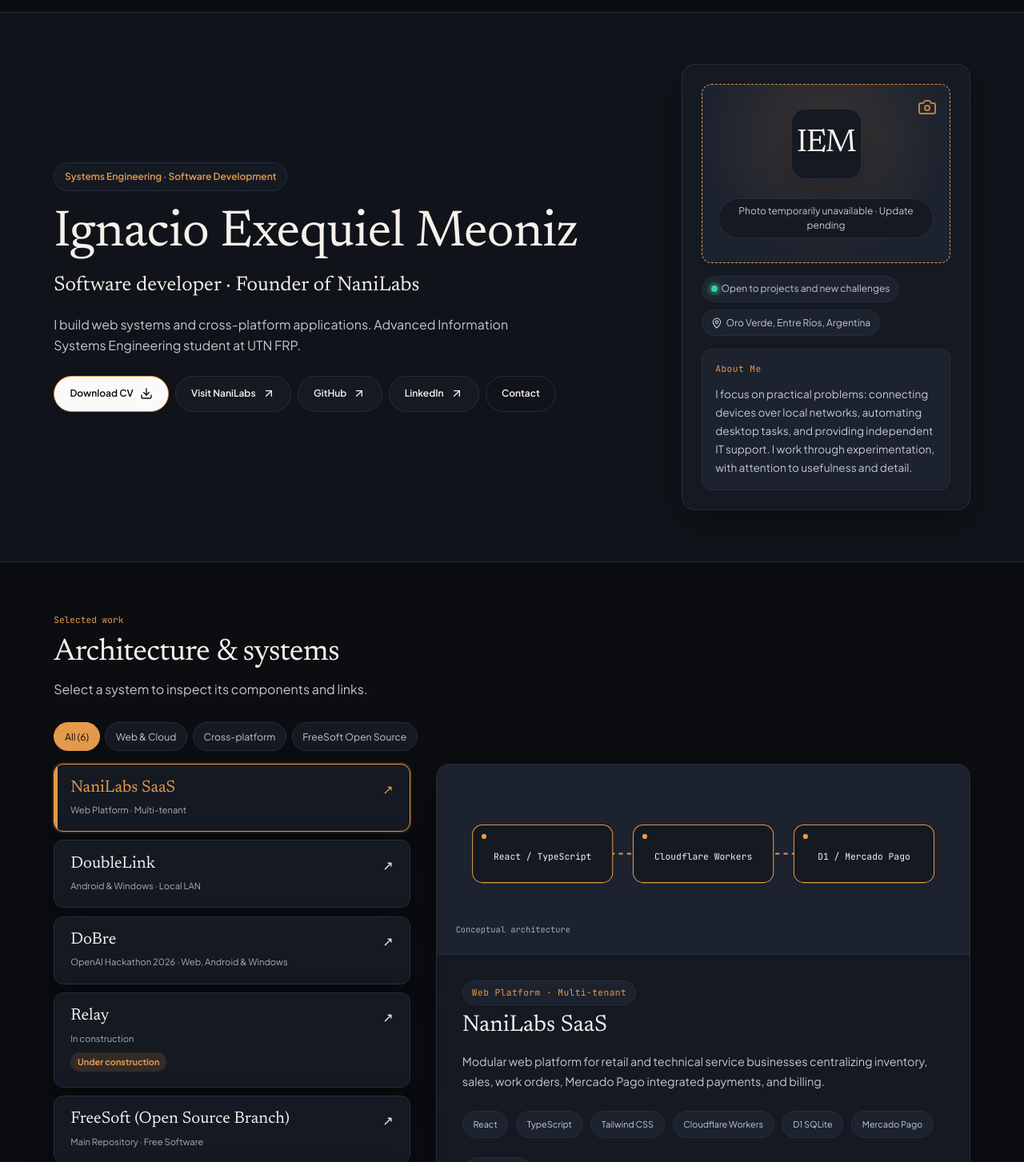
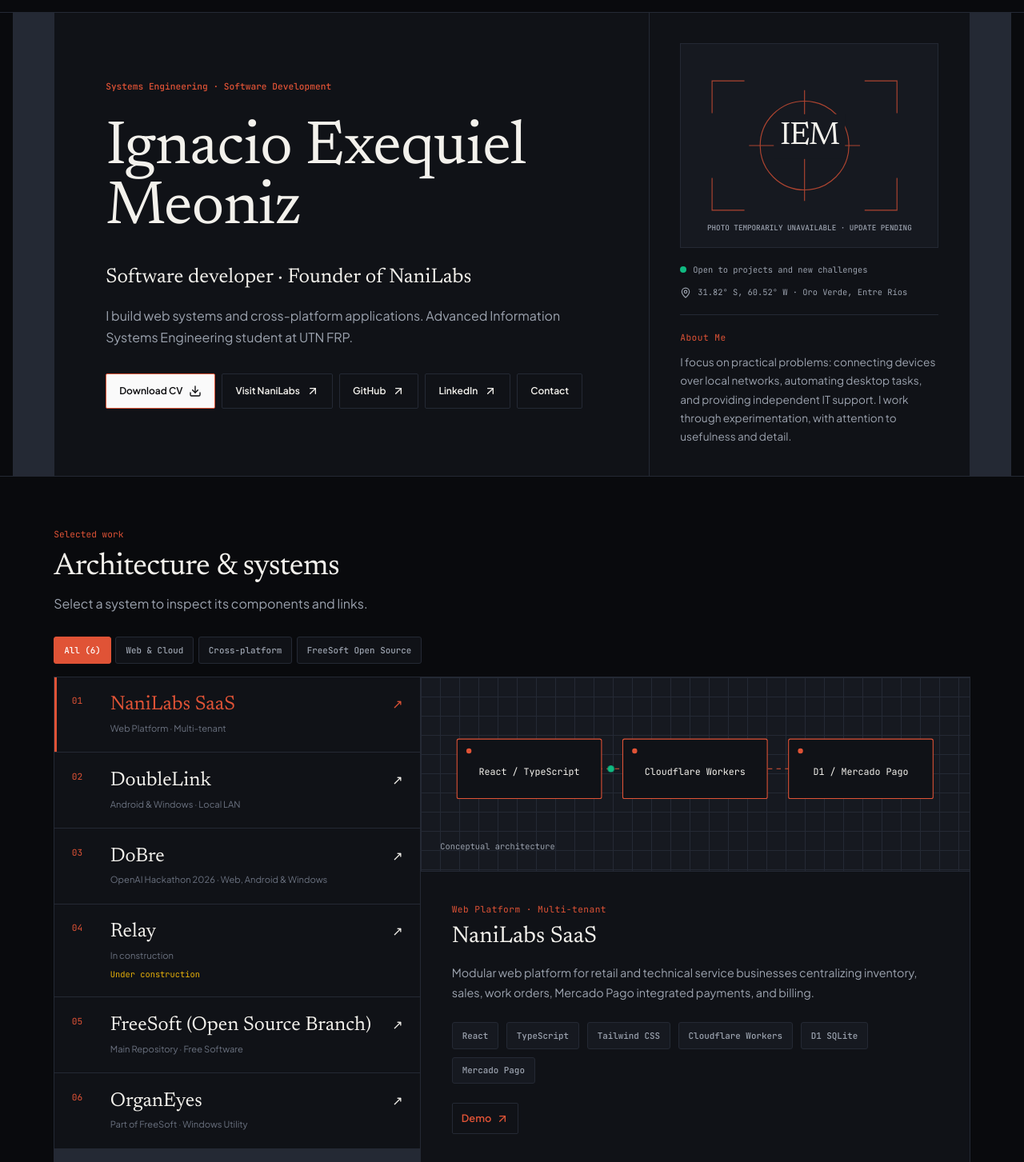
Before and after one commit to NaniLabs/personal-website, a React (Vite) app: page / in a window 1280 px wide. Shown: the part 57-1510 px from the top of the page at 80% size. Built offline with nearby package versions, Linux system fonts and the light colour scheme.

Commit message:
feat(ui): editorial engineering monograph & technical blueprint redesign

```diff
--- a/src/components/sections/HeroSection.tsx
+++ b/src/components/sections/HeroSection.tsx
@@ -1,4 +1,4 @@
-import { Camera, MapPin } from 'lucide-react'
+import { MapPin } from 'lucide-react'
 import { ButtonLink } from '@/components/ui/ButtonLink'
 import type { PortfolioData } from '@/types/content'
 import { sectionIds } from '@/utils/content'
@@ -15,8 +15,8 @@ export function HeroSection({ portfolio }: { portfolio: PortfolioData }) {
         <div className="hero-actions">{hero.actions.map(action => <ButtonLink key={action.label} href={action.url} label={action.label} variant={action.variant} external={action.external} download={action.download} />)}</div>
       </div>
       <aside className="profile-dossier">
-        <div className="profile-placeholder"><Camera className="profile-camera" size={24} aria-hidden="true" /><span className="profile-monogram" aria-hidden="true">IEM</span><span className="profile-placeholder-status">{portfolio.locale === 'es' ? 'Sin foto temporalmente · Actualización pendiente' : 'Photo temporarily unavailable · Update pending'}</span></div>
-        <div className="profile-meta"><span className="availability"><span className="status-dot" aria-hidden="true" />{hero.availability}</span><span><MapPin size={14} aria-hidden="true" /> {hero.location}</span></div>
+        <div className="profile-placeholder"><svg className="profile-reticle" viewBox="0 0 240 180" aria-hidden="true"><path d="M20 55 V20 H55 M185 20 H220 V55 M220 125 V160 H185 M55 160 H20 V125 M120 30 V150 M60 90 H180"/><circle cx="120" cy="90" r="48"/><circle cx="120" cy="90" r="4"/></svg><span className="profile-monogram" aria-hidden="true">IEM</span><span className="profile-placeholder-status">{portfolio.locale === 'es' ? 'SIN FOTO TEMPORALMENTE · ACTUALIZACIÓN PENDIENTE' : 'PHOTO TEMPORARILY UNAVAILABLE · UPDATE PENDING'}</span></div>
+        <div className="profile-meta"><span className="availability"><span className="status-dot" aria-hidden="true" />{hero.availability}</span><span><MapPin size={14} aria-hidden="true" /> 31.82° S, 60.52° W · Oro Verde, Entre Ríos</span></div>
         <div className="profile-note"><p className="small-label">{about.title}</p>{about.body.map(paragraph => <p key={paragraph}>{paragraph}</p>)}</div>
       </aside>
     </div>
--- a/src/components/sections/ProjectsSection.tsx
+++ b/src/components/sections/ProjectsSection.tsx
@@ -22,8 +22,8 @@ export function ProjectsSection({ portfolio }: { portfolio: PortfolioData }) {
   return <section id={sectionIds.projects} className="editorial-section"><div className="section-shell">
     <SectionHeader eyebrow={en ? 'Selected work' : 'Obra seleccionada'} title={en ? 'Architecture & systems' : 'Arquitectura y sistemas'} description={en ? 'Select a system to inspect its components and links.' : 'Seleccioná un sistema para explorar sus componentes y enlaces.'} />
     <div className="filter-row" role="group" aria-label={en ? 'Filter projects' : 'Filtrar proyectos'}>{filters.map(([key, label]) => <button key={key} type="button" className="filter-pill" aria-pressed={filter === key} onClick={() => setFilter(key)}>{label}</button>)}</div>
-    <div className="works-layout"><div className="works-list">{visible.map(item => <button type="button" key={item.slug} aria-pressed={project?.slug === item.slug} className="work-row" onClick={() => setSelected(item.slug)}><span><strong>{item.name}</strong><small>{item.tag}</small>{item.slug === 'relay' && <span className="work-status">{en ? 'Under construction' : 'En construcción'}</span>}</span><span aria-hidden="true">↗</span></button>)}</div>
-      {project && <article ref={panel} key={project.slug} className="inspector" aria-live="polite"><div className="schematic"><svg viewBox="0 0 600 170" role="img" aria-label={en ? 'Simplified system schematic' : 'Esquema simplificado del sistema'}><path className="schematic-line" d="M160 85 H440" />{nodes.map((node, i) => <g key={node} transform={`translate(${20 + i * 195},50)`}><rect width="170" height="70" rx="12"/><circle cx="14" cy="14" r="3"/><text x="85" y="42" textAnchor="middle">{node}</text></g>)}</svg><span>{en ? 'Conceptual architecture' : 'Arquitectura conceptual'}</span></div><div className="inspector-content"><p className="small-label">{project.tag}</p><h3>{project.name}</h3><p>{project.description}</p><div className="tag-list">{project.technologies?.map(tech => <span className="project-tech-tag" key={tech}>{tech}</span>)}</div><div className="inspector-links">{project.demo && <a href={project.demo} target="_blank" rel="noreferrer">Demo <ArrowUpRight size={16}/></a>}{project.github && <a href={project.github} target="_blank" rel="noreferrer">GitHub <ArrowUpRight size={16}/></a>}{project.video && <a href={project.video} target="_blank" rel="noreferrer">Video <ArrowUpRight size={16}/></a>}{project.documentation && <a href={project.documentation} target="_blank" rel="noreferrer">Docs <ArrowUpRight size={16}/></a>}</div></div></article>}
+    <div className="works-layout"><div className="works-list">{visible.map(item => <button type="button" key={item.slug} aria-pressed={project?.slug === item.slug} className="work-row" onClick={() => setSelected(item.slug)}><span className="work-index">{String(items.indexOf(item) + 1).padStart(2, '0')}</span><span className="work-details"><strong>{item.name}</strong><small>{item.tag}</small>{item.slug === 'relay' && <span className="work-status">{en ? 'Under construction' : 'En construcción'}</span>}</span><span aria-hidden="true">↗</span></button>)}</div>
+      {project && <article ref={panel} key={project.slug} className="inspector" aria-live="polite"><div className="schematic"><svg viewBox="0 0 600 170" role="img" aria-label={en ? 'Simplified system schematic' : 'Esquema simplificado del sistema'}><path className="schematic-line" d="M160 85 H440" /><circle className="signal-pulse" cx="160" cy="85" r="4" />{nodes.map((node, i) => <g key={node} transform={`translate(${20 + i * 195},50)`}><rect width="170" height="70" rx="2"/><circle cx="14" cy="14" r="3"/><text x="85" y="42" textAnchor="middle">{node}</text></g>)}</svg><span>{en ? 'Conceptual architecture' : 'Arquitectura conceptual'}</span></div><div className="inspector-content"><p className="small-label">{project.tag}</p><h3>{project.name}</h3><p>{project.description}</p><div className="tag-list">{project.technologies?.map(tech => <span className="project-tech-tag" key={tech}>{tech}</span>)}</div><div className="inspector-links">{project.demo && <a href={project.demo} target="_blank" rel="noreferrer">Demo <ArrowUpRight size={16}/></a>}{project.github && <a href={project.github} target="_blank" rel="noreferrer">GitHub <ArrowUpRight size={16}/></a>}{project.video && <a href={project.video} target="_blank" rel="noreferrer">Video <ArrowUpRight size={16}/></a>}{project.documentation && <a href={project.documentation} target="_blank" rel="noreferrer">Docs <ArrowUpRight size={16}/></a>}</div></div></article>}
     </div>
   </div></section>
 }
--- a/src/index.css
+++ b/src/index.css
@@ -130,60 +130,71 @@ button:active, .btn-primary:active, .btn-secondary:active, .btn-ghost:active { t
 @media (min-width: 768px) { .skill-group { grid-template-columns: 13rem 1fr; } }
 @media (min-width: 1024px) { .contact-layout { grid-template-columns: .85fr 1.15fr; gap: 4rem; } .contact-form { border-top: 0; padding-top: 0; } }
 
-/* Elevated portfolio surfaces */
-:root, [data-theme="dark"] { --color-bg:#0b0d11; --color-bg-alt:#101319; --color-bg-elevated:#151922; --color-bg-card:#1c222e; --color-border:#262d3b; --color-text:#f5f1eb; --color-text-muted:#c4c7cd; --color-text-subtle:#a6adb8; --color-accent:#e59a4b; --color-accent-dim:#f0ad63; --color-status:#34d399; --surface-shadow:0 14px 38px #0004; }
-[data-theme="light"] { --color-bg:#f5f2eb; --color-bg-alt:#ece7dc; --color-bg-elevated:#fff; --color-bg-card:#f8f6f1; --color-border:#d8d0c1; --color-text:#231d18; --color-text-muted:#554d45; --color-text-subtle:#70655b; --color-accent:#b4532a; --color-accent-dim:#963e1b; --color-status:#15803d; --surface-shadow:0 12px 32px #53433214; }
-.hero-section, .trajectory { background:var(--color-bg-alt); }
-.skills-section { background:var(--color-bg-alt); }
-.hero-layout { align-items:center; gap:clamp(2rem, 5vw, 5rem); }
-.hero-eyebrow { display:inline-flex; width:fit-content; margin:0 0 1.25rem; padding:.5rem .8rem; border:1px solid var(--color-border); border-radius:999px; background:var(--color-bg-elevated); color:var(--color-accent); font-size:.75rem; font-weight:600; }
-.hero-copy h1 { font-size:clamp(2.8rem, 5vw, 4.7rem); line-height:1.05; }
-.btn-primary, .btn-secondary, .btn-ghost, .copy-button { border-radius:999px; padding:.8rem 1.2rem; }
-.profile-dossier { padding:1.5rem; background:var(--color-bg-elevated); border:1px solid var(--color-border); border-radius:16px; box-shadow:var(--surface-shadow); }
-.profile-placeholder { position:relative; min-height:14rem; align-items:center; justify-content:center; text-align:center; border:1px dashed var(--color-accent); border-radius:12px; background:radial-gradient(circle at 50% 30%, color-mix(in srgb, var(--color-accent) 16%, var(--color-bg-card)), var(--color-bg-card) 70%); }
-.profile-camera { position:absolute; top:1rem; right:1rem; color:var(--color-accent); opacity:.8; }
-.profile-monogram { display:grid; place-items:center; width:5.5rem; height:5.5rem; border:1px solid var(--color-border); border-radius:18px; background:var(--color-bg-elevated); box-shadow:var(--surface-shadow); }
-.profile-placeholder-status { padding:.4rem .7rem; border:1px solid var(--color-border); border-radius:999px; background:var(--color-bg-elevated); }
-.profile-meta { border:0; justify-content:flex-start; padding:1rem 0; }
-.profile-meta > span { padding:.4rem .65rem; border:1px solid var(--color-border); border-radius:999px; background:var(--color-bg-card); }
-.status-dot { width:.5rem; height:.5rem; border-radius:50%; background:var(--color-status); box-shadow:0 0 0 4px color-mix(in srgb, var(--color-status) 15%, transparent), 0 0 12px var(--color-status); }
-.profile-note { padding:1rem; border:1px solid var(--color-border); border-radius:12px; background:var(--color-bg-card); }
-.filter-pill, .tech-tag, .project-tech-tag { border-radius:999px; padding:.5rem .8rem; }
+/* Editorial engineering sheet */
+:root, [data-theme="dark"] { color-scheme:dark; --color-bg:#090a0d; --color-bg-alt:#090a0d; --color-bg-elevated:#101217; --color-bg-card:#161920; --color-border:#242934; --color-text:#f3f1ec; --color-text-muted:#9ca3af; --color-text-subtle:#6b7280; --color-accent:#e05336; --color-accent-dim:#bc3d25; --color-status:#10b981; --color-construction:#eab308; }
+[data-theme="light"] { color-scheme:light; --color-bg:#f3f0e8; --color-bg-alt:#f3f0e8; --color-bg-elevated:#faf8f3; --color-bg-card:#eae5d9; --color-border:#cfc8b8; --color-text:#111317; --color-text-muted:#4b525d; --color-text-subtle:#727985; --color-accent:#c84328; --color-accent-dim:#a8331e; --color-status:#0f766e; --color-construction:#8a6900; }
+.hero-section, .skills-section, .trajectory { background:var(--color-bg); }
+.hero-layout { padding-block:0; gap:1px; align-items:stretch; background:var(--color-border); border-inline:1px solid var(--color-border); }
+.hero-copy, .profile-dossier { min-width:0; background:var(--color-bg-elevated); }
+.hero-copy { max-width:none; padding:clamp(2rem, 5vw, 5rem); display:flex; flex-direction:column; justify-content:center; }
+.hero-eyebrow { color:var(--color-accent); font:500 .7rem/1.5 var(--font-mono); margin-bottom:2rem; }
+.hero-copy h1 { font-size:clamp(3rem, 6vw, 6rem); line-height:.98; }
+.hero-role { margin-top:1rem; }
+.hero-actions { margin-top:2rem; }
+.profile-dossier { border:0; border-radius:0; box-shadow:none; padding:clamp(1.25rem, 3vw, 2.5rem); }
+.profile-placeholder { position:relative; min-height:16rem; display:grid; place-items:center; padding:1rem; border:1px solid var(--color-border); background:var(--color-bg-card); overflow:hidden; }
+.profile-reticle { width:min(100%, 18rem); height:13rem; fill:none; stroke:var(--color-accent); stroke-width:1; vector-effect:non-scaling-stroke; opacity:.75; }
+.profile-monogram { position:absolute; top:50%; left:50%; transform:translate(-50%,-70%); font:400 2.5rem/1 var(--font-display); color:var(--color-text); background:var(--color-bg-card); padding:.5rem; }
+.profile-placeholder-status { position:absolute; bottom:1rem; left:1rem; right:1rem; text-align:center; font:500 .58rem/1.5 var(--font-mono); color:var(--color-text-muted); }
+.profile-meta { display:grid; gap:.8rem; padding:1.2rem 0; border-bottom:1px solid var(--color-border); font:.65rem/1.5 var(--font-mono); }
+.profile-meta span { display:flex; align-items:center; gap:.5rem; }
+.status-dot { width:.5rem; height:.5rem; flex:none; border-radius:50%; background:var(--color-status); }
+.profile-note { padding:1.25rem 0 0; background:none; border:0; }
+.btn-primary, .btn-secondary, .btn-ghost, .copy-button, .theme-toggle, .language-switch, .language-indicator { border-radius:2px; }
+.btn-primary { color:#fff; }
+.filter-row { gap:.35rem; }
+.filter-pill, .tech-tag, .project-tech-tag { border-radius:3px; padding:.55rem .75rem; font:500 .68rem/1.3 var(--font-mono); }
 .filter-pill, .tech-tag { background:var(--color-bg-elevated); }
-.works-list { border:0; }
-.work-row { position:relative; margin-bottom:.65rem; padding:1.15rem 1.25rem; border:1px solid var(--color-border); border-radius:12px; background:var(--color-bg-elevated); box-shadow:var(--surface-shadow); overflow:hidden; }
-.work-row[aria-pressed="true"] { padding-inline:1.25rem; border-color:var(--color-accent); background:var(--color-bg-elevated); box-shadow:0 0 0 2px color-mix(in srgb, var(--color-accent) 15%, transparent), var(--surface-shadow); }
-.work-row[aria-pressed="true"]::before { content:""; position:absolute; inset:0 auto 0 0; width:4px; background:var(--color-accent); }
-.work-status { display:inline-block; margin-top:.6rem; padding:.25rem .55rem; border-radius:999px; background:color-mix(in srgb, var(--color-accent) 14%, var(--color-bg-elevated)); color:var(--color-accent); font-size:.68rem; font-weight:700; }
-.inspector { background:var(--color-bg-elevated); border:1px solid var(--color-border); border-radius:16px; box-shadow:var(--surface-shadow); overflow:hidden; }
-.schematic { padding:1.5rem; background:var(--color-bg-card); }
-.schematic svg { height:auto; }
-.schematic rect { fill:var(--color-bg-elevated); stroke:var(--color-accent); }
+.filter-pill[aria-pressed="true"], .tech-tag[aria-pressed="true"] { color:#fff; background:var(--color-accent); border-color:var(--color-accent); }
+.works-layout { display:grid; gap:1px; border:1px solid var(--color-border); background:var(--color-border); }
+.works-list { border:0; display:grid; align-content:start; gap:1px; background:var(--color-border); }
+.work-row, .work-row[aria-pressed="true"] { position:relative; display:grid; grid-template-columns:2rem minmax(0,1fr) auto; gap:1rem; width:100%; margin:0; padding:1.35rem; border:0; border-radius:0; box-shadow:none; background:var(--color-bg-elevated); }
+.work-row[aria-pressed="true"] { box-shadow:inset 3px 0 0 var(--color-accent); }
+.work-index { font:.7rem/1.5 var(--font-mono); color:var(--color-accent); }
+.work-details { min-width:0; }
+.work-row strong { font:400 1.55rem/1.1 var(--font-display); }
+.work-status { display:block; margin-top:.5rem; color:var(--color-construction); font:.65rem var(--font-mono); }
+.inspector { min-width:0; align-self:stretch; background:var(--color-bg-elevated); border:0; border-radius:0; box-shadow:none; overflow:hidden; }
+.schematic { padding:1.5rem; border-bottom:1px solid var(--color-border); background-color:var(--color-bg-card); background-image:linear-gradient(var(--color-border) 1px, transparent 1px),linear-gradient(90deg,var(--color-border) 1px,transparent 1px); background-size:24px 24px; }
+.schematic svg { display:block; width:100%; height:auto; }
+.schematic rect { fill:var(--color-bg-elevated); stroke:var(--color-accent); stroke-width:1; }
 .schematic circle { fill:var(--color-accent); }
-.schematic-line { stroke:var(--color-accent); stroke-width:2; stroke-dasharray:5 5; animation:signal 3s linear infinite; }
-.schematic > span { display:block; }
-.inspector-content { padding:clamp(1.5rem, 3vw, 2rem); }
-.inspector-content > .small-label { display:inline-block; padding:.35rem .7rem; border:1px solid var(--color-border); border-radius:999px; background:var(--color-bg-card); }
+.schematic text { fill:var(--color-text); font:11px var(--font-mono); }
+.schematic-line { stroke:var(--color-accent); stroke-width:1; stroke-dasharray:5 5; animation:signal 3s linear infinite; }
+.schematic .signal-pulse { fill:var(--color-status); animation:pulse-travel 3s linear infinite; }
+.schematic > span { display:block; color:var(--color-text-muted); font:.65rem var(--font-mono); }
+@keyframes pulse-travel { to { transform:translateX(280px); } }
+.inspector-content { padding:clamp(1.5rem, 3vw, 2.5rem); }
+.inspector-content > .small-label { display:block; }
 .project-tech-tag { background:var(--color-bg-card); }
-.inspector-links { gap:.6rem; }
-.inspector-links a, .skill-reference a { display:inline-flex; align-items:center; gap:.35rem; margin:0; padding:.6rem .9rem; border:1px solid var(--color-border); border-radius:999px; background:var(--color-bg-card); color:var(--color-accent); text-decoration:none; }
-.inspector-links a:hover, .skill-reference a:hover { border-color:var(--color-accent); }
-.skills-layout { display:grid; grid-template-columns:repeat(auto-fit, minmax(min(260px, 100%), 1fr)); gap:1.25rem; margin-top:2rem; border:0; }
-.skill-group { display:block; padding:1.35rem; border:1px solid var(--color-border); border-radius:14px; background:var(--color-bg-elevated); box-shadow:var(--surface-shadow); }
-.skill-group h3 { margin:0 0 1rem; font-size:1.3rem; }
+.inspector-links a, .skill-reference a { display:inline-flex; align-items:center; gap:.35rem; padding:.55rem .7rem; border:1px solid var(--color-border); border-radius:2px; background:transparent; color:var(--color-accent); }
+.skills-layout { display:grid; grid-template-columns:repeat(auto-fit,minmax(min(260px,100%),1fr)); gap:1px; margin-top:2rem; border:1px solid var(--color-border); background:var(--color-border); }
+.skill-group { display:block; padding:1.5rem; border:0; border-radius:0; box-shadow:none; background:var(--color-bg-elevated); }
+.skill-group h3 { margin-bottom:1.25rem; font-size:1.35rem; }
 .tech-tag { background:var(--color-bg-card); }
-.skill-reference { grid-column:1 / -1; display:flex; flex-wrap:wrap; align-items:center; gap:.7rem; padding:1.25rem; border:1px solid var(--color-accent); border-radius:14px; background:var(--color-bg-elevated); box-shadow:var(--surface-shadow); }
-.trajectory-group > div { grid-template-columns:1fr; border:0; gap:.75rem; }
-.trajectory-group h3 { margin-bottom:.3rem; }
-.trajectory-entry, .trajectory-entry + .trajectory-entry { display:grid; grid-template-columns:1fr; gap:.75rem; padding:1.35rem; border:1px solid var(--color-border); border-radius:14px; background:var(--color-bg-elevated); box-shadow:var(--surface-shadow); }
-.entry-date { width:fit-content; height:fit-content; padding:.4rem .65rem; border-radius:999px; background:var(--color-bg-card); color:var(--color-accent); }
-.trajectory-entry ul { list-style:disc; padding-left:1.2rem; }
-.contact-layout { gap:2rem; padding:clamp(1.5rem, 4vw, 3rem); border:1px solid var(--color-border); border-radius:16px; background:var(--color-bg-elevated); box-shadow:var(--surface-shadow); }
-.contact-info a { display:flex; padding:.8rem 1rem; border:1px solid var(--color-border); border-radius:12px; background:var(--color-bg-card); }
-.contact-info a:hover { border-color:var(--color-accent); }
-.contact-form { border-top:1px solid var(--color-border); }
-.input-field { border-radius:10px; background:var(--color-bg-card); }
-.input-field:focus { outline:2px solid var(--color-accent); outline-offset:2px; border-color:var(--color-accent); }
-@media (min-width:768px) { .trajectory-entry, .trajectory-entry + .trajectory-entry { grid-template-columns:10rem 1fr; } }
-@media (min-width:1024px) { .contact-form { border-top:0; border-left:1px solid var(--color-border); padding:0 0 0 2rem; } }
-@media (prefers-reduced-motion:reduce) { .schematic-line { animation:none; } }
+.skill-reference { grid-column:1/-1; display:flex; flex-wrap:wrap; align-items:center; gap:.7rem; padding:1.25rem; border:0; border-radius:0; background:var(--color-bg-elevated); }
+.trajectory-group > div { display:grid; grid-template-columns:1fr; gap:1px; padding:0; border:1px solid var(--color-border); border-bottom:0; background:var(--color-border); }
+.trajectory-group:last-child > div { border-bottom:1px solid var(--color-border); }
+.trajectory-group h3 { padding:1.25rem; background:var(--color-bg-card); }
+.trajectory-group > div > div { display:grid; gap:1px; background:var(--color-border); }
+.trajectory-entry, .trajectory-entry + .trajectory-entry { display:grid; gap:.75rem; padding:1.35rem; border:0; border-radius:0; background:var(--color-bg-elevated); box-shadow:none; }
+.entry-date { padding:0; color:var(--color-accent); font:.7rem/1.6 var(--font-mono); }
+.certificate-note { padding:1.35rem; background:var(--color-bg-elevated); }
+.contact-layout { display:grid; gap:1px; padding:0; border:1px solid var(--color-border); border-radius:0; background:var(--color-border); box-shadow:none; }
+.contact-info, .contact-form { min-width:0; padding:clamp(1.5rem,3vw,2.5rem); background:var(--color-bg-elevated); border:0; }
+.contact-info a { display:flex; padding:.7rem 0; border:0; border-bottom:1px solid var(--color-border); border-radius:0; background:transparent; overflow-wrap:anywhere; }
+.input-field { border-radius:2px; background:var(--color-bg-card); }
+.input-field:focus { outline:2px solid var(--color-accent); outline-offset:2px; }
+@media (min-width:768px) { .works-layout { grid-template-columns:.8fr 1.2fr; } .trajectory-group > div { grid-template-columns:13rem minmax(0,1fr); } .trajectory-entry, .trajectory-entry + .trajectory-entry { grid-template-columns:10rem minmax(0,1fr); } }
+@media (min-width:1024px) { .hero-layout { grid-template-columns:1.3fr .7fr; } .contact-layout { grid-template-columns:.85fr 1.15fr; } }
+@media (prefers-reduced-motion:reduce) { .schematic-line, .schematic .signal-pulse { animation:none; } }
```
